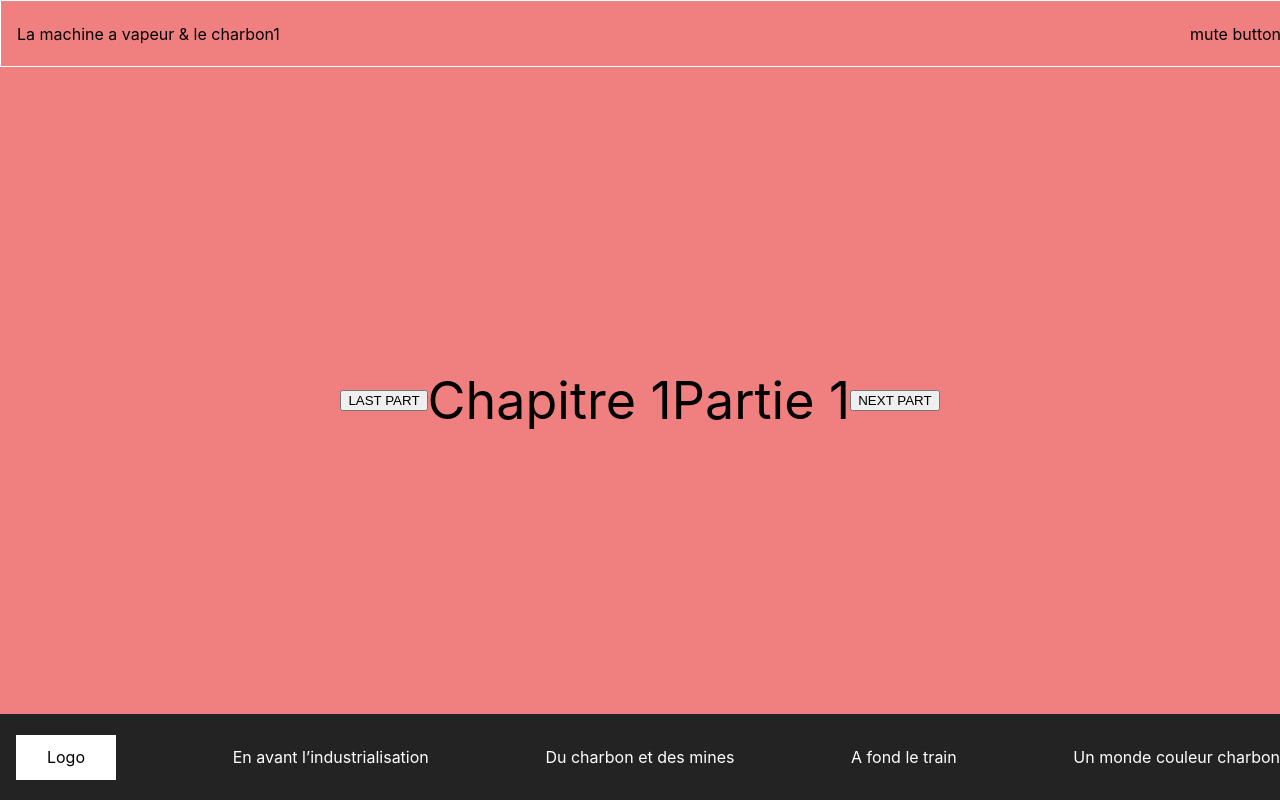
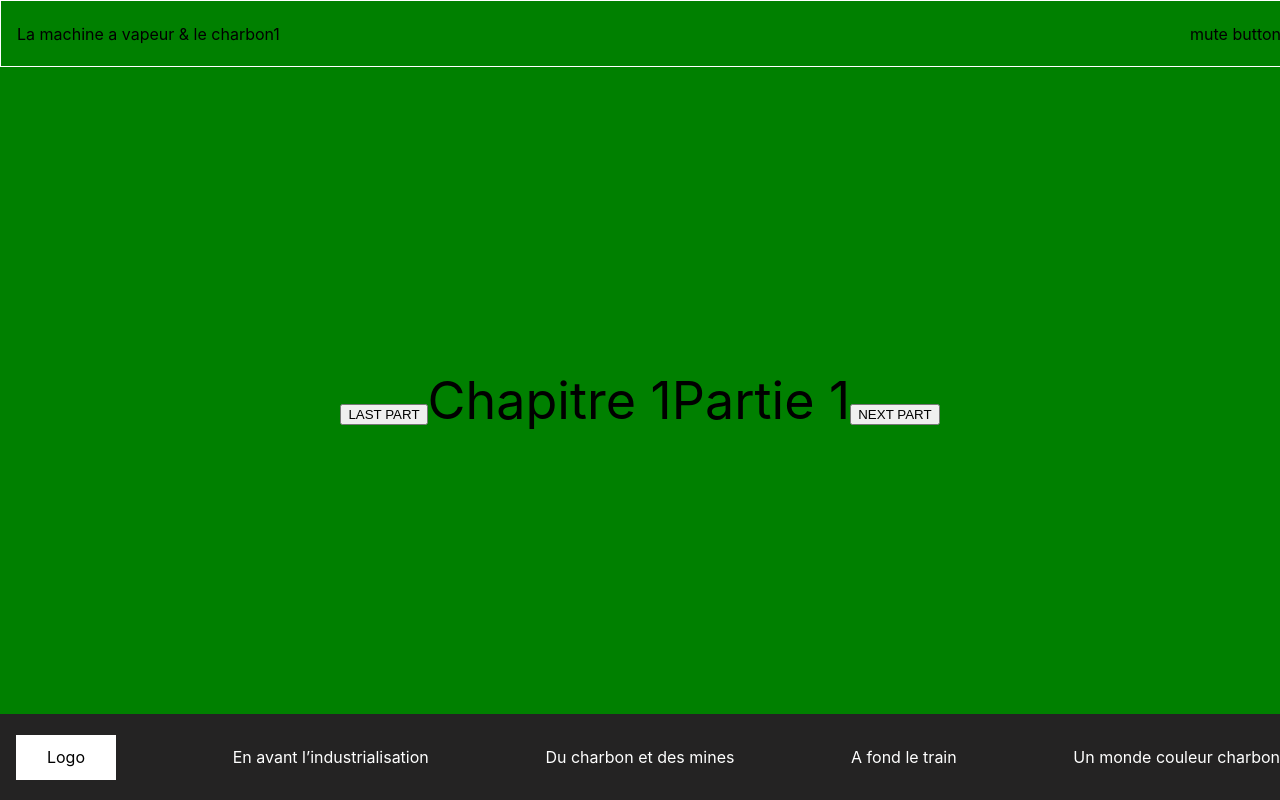
Before and after one commit to shatice/machineavapeur, a React (Create React App) app: page /chapter/1-part1 in a window 1280 px wide. Built offline with nearby package versions, Linux system fonts and the light colour scheme.

Commit message:
[JS] - add url path & refacto header footer nav

```diff
--- a/package.json
+++ b/package.json
@@ -7,6 +7,7 @@
     "@testing-library/react": "^9.5.0",
     "@testing-library/user-event": "^7.2.1",
     "gsap": "^3.3.4",
+    "history": "^5.0.0",
     "node-sass": "^4.14.1",
     "polished": "^3.6.5",
     "prop-types": "^15.7.2",
--- a/src/App.js
+++ b/src/App.js
@@ -1,24 +1,29 @@
 import React, { useState } from "react";
 import { BrowserRouter as Router, Route, Switch } from "react-router-dom";
+import { createBrowserHistory } from "history";
+
 import styled from "styled-components";
 
-/***** COMPONENTS *****/
+/***** VIEWS *****/
 import Home from "./views/Home";
 import Chapter from "./views/Chapter";
 import End from "./views/End";
+import Coal from "./scenes/coal/Coal.jsx";
 
-import Coal from "./scenes/coal/Coal.jsx";
-import Navigation from "./components/navigation";
+import Header from "./components/organisms/Header";
+import Footer from "./components/organisms/Footer";
+export const customHistory = createBrowserHistory(); //This maintains custom history
 
 function App() {
   return (
-    <Router>
+    <Router history={customHistory}>
+      <Header />
       <Switch>
         <Route exact path="/" component={Home} />
         <Route path="/end" component={End} />
         <Route path="/chapter" component={Chapter} />
       </Switch>
-      <Navigation />
+      <Footer />
     </Router>
   );
 }
--- a/src/components/navigation/use-navigation.js
+++ b/src/components/navigation/use-navigation.js
@@ -1,8 +1,9 @@
-import React, { useContext, useState } from "react";
+import React, { useState } from "react";
 import { chaptersList, chaptersData } from "../../constant";
 
 const UseNavigation = () => {
   const [subChapter, setSubChapter] = useState(0);
+  const [path, setPath] = useState("");
   const [chapter, setChapter] = useState(0);
   const [selectedChapter, setSelectedChapter] = useState({
     label: "La machine a vapeur & le charbon1",
@@ -16,13 +17,20 @@ const UseNavigation = () => {
     );
     setSelectedChapter(newChapter[0]);
   };
+  const setUrlPath = (c, sC) => {
+    setPath(`/chapter/?chap${c}part-${sC}`);
+  };
   const setNextPart = (action) => {
     if (action === "increment") {
       if (subChapter >= chaptersData[chapter].data.length - 1) {
         setSelectedChapter(chaptersData[chapter + 1]);
         setChapter(chapter + 1);
         setSubChapter(0);
-      } else setSubChapter(subChapter + 1);
+        setUrlPath(chapter, subChapter);
+      } else {
+        setSubChapter(subChapter + 1);
+        setUrlPath(chapter, subChapter);
+      }
     } else {
       if (subChapter === 0 && chapter !== 0) {
         setSelectedChapter(chaptersData[chapter - 1]);
@@ -39,6 +47,8 @@ const UseNavigation = () => {
     selectedChapter,
     setChapter,
     chapter,
+    setUrlPath,
+    path,
   };
 };
 export default UseNavigation;
--- /dev/null
+++ b/src/components/organisms/Footer.jsx
@@ -0,0 +1,47 @@
+import React from "react";
+import styled from "styled-components";
+import { chaptersList } from "../../constant";
+
+import UseNavigation from "../navigation/use-navigation";
+
+const BottomBar = styled.div`
+  position: absolute;
+  left: 0;
+  bottom: 0;
+  width: 100vw;
+  height: 86px;
+  display: flex;
+  align-items: center;
+  justify-content: space-between;
+  background-color: #242323;
+  z-index: 100;
+`;
+
+const LogoWrapper = styled.div`
+  width: 100px;
+  height: 45px;
+  margin-left: 16px;
+  background-color: white;
+  display: flex;
+  align-items: center;
+  justify-content: center;
+`;
+
+const Footer = () => {
+  const {
+    selectedChapter: { value: chapterValue },
+  } = UseNavigation();
+
+  const { chapters } = chaptersList;
+
+  return (
+    <BottomBar>
+      <LogoWrapper>Logo</LogoWrapper>
+      {chapters[chapterValue].subtitles.map((subtitle) => {
+        return <div style={{ color: "white" }}>{subtitle}</div>;
+      })}
+    </BottomBar>
+  );
+};
+
+export default Footer;
--- /dev/null
+++ b/src/components/organisms/Header.jsx
@@ -0,0 +1,80 @@
+import React, { useState, useEffect } from "react";
+import styled from "styled-components";
+import PropTypes from "prop-types";
+import { chaptersList } from "../../constant";
+
+import UseNavigation from "../navigation/use-navigation";
+
+const TopBar = styled.div`
+  position: absolute;
+  left: 0;
+  top: 0;
+  width: 100%;
+  height: 65px;
+  display: flex;
+  align-items: center;
+  justify-content: space-between;
+  border: 1px solid white;
+  background-color: transparent;
+`;
+
+const ChapterListContainer = styled.div`
+  width: auto;
+  margin-left: 16px;
+  display: flex;
+  flex-direction: column;
+  align-items: center;
+  justify-content: space-between;
+`;
+
+const ChapterElem = styled.div`
+  display: flex;
+  align-items: center;
+  :hover {
+    cursor: pointer;
+    text-decoration: underline;
+    text-decoration-color: red;
+  }
+`;
+
+const Header = () => {
+  const [isList, setIsList] = useState(false);
+
+  const {
+    subChapter,
+    selectChapter,
+    setChapter,
+    selectedChapter: { value: chapterValue, label: chapterLabel },
+  } = UseNavigation();
+
+  const { chapters } = chaptersList;
+
+  const selectChapter2 = (value) => {
+    selectChapter(value);
+    setChapter(value);
+    setIsList(!isList);
+  };
+
+  return (
+    <TopBar>
+      <ChapterListContainer>
+        <ChapterElem onClick={() => setIsList(!isList)}>
+          {chapterLabel}
+        </ChapterElem>
+        {isList &&
+          chapters.map((chapter) => {
+            return (
+              chapter.label !== chapterLabel && (
+                <ChapterElem onClick={() => selectChapter2(chapter.value)}>
+                  {chapter.label}
+                </ChapterElem>
+              )
+            );
+          })}
+      </ChapterListContainer>
+      <div>mute button</div>
+    </TopBar>
+  );
+};
+
+export default Header;
--- a/src/constant.js
+++ b/src/constant.js
@@ -1,6 +1,27 @@
 import React from "react";
 import Coal from "./scenes/coal/Coal.jsx";
+import styled from "styled-components";
 
+const Green = styled.section`
+  width: 100vw;
+  height: 100vh;
+  background-color: green;
+`;
+const Red = styled.section`
+  width: 100vw;
+  height: 100vh;
+  background-color: red;
+`;
+const Blue = styled.section`
+  width: 100vw;
+  height: 100vh;
+  background-color: blue;
+`;
+const Orange = styled.section`
+  width: 100vw;
+  height: 100vh;
+  background-color: orange;
+`;
 export const chaptersList = {
   chapters: [
     {
@@ -40,17 +61,29 @@ export const chaptersList = {
 export const chaptersData = [
   {
     title: "Chapitre 1",
-    data: ["Partie 1", "Partie 2", "Partie 3", "Partie 4"],
-    elem: <Coal />,
+    data: [
+      { title: "Partie 1", path: "chapter/1-part1", elem: <Green /> },
+      { title: "Partie 2", path: "chapter/1-part2", elem: <Red /> },
+      { title: "Partie 3", path: "chapter/1-part3", elem: <Blue /> },
+      { title: "Partie 4", path: "chapter/1-part4", elem: <Orange /> },
+    ],
   },
   {
     title: "Chapitre 2",
-    data: ["Partie 1", "Partie 2", "Partie 3", "Partie 4"],
-    elem: <Coal />,
+    data: [
+      { title: "Partie 1", path: "chapter/2-part1", elem: <Green /> },
+      { title: "Partie 2", path: "chapter/2-part2", elem: <Red /> },
+      { title: "Partie 3", path: "chapter/2-part3", elem: <Blue /> },
+      { title: "Partie 4", path: "chapter/2-part4", elem: <Orange /> },
+    ],
   },
   {
     title: "Chapitre 3",
-    data: ["Partie 1", "Partie 2", "Partie 3", "Partie 4"],
-    elem: <Coal />,
+    data: [
+      { title: "Partie 1", path: "chapter/3-part1", elem: <Green /> },
+      { title: "Partie 2", path: "chapter/3-part2", elem: <Red /> },
+      { title: "Partie 3", path: "chapter/3-part3", elem: <Blue /> },
+      { title: "Partie 4", path: "chapter/3-part4", elem: <Orange /> },
+    ],
   },
 ];
--- a/src/views/Chapter.jsx
+++ b/src/views/Chapter.jsx
@@ -1,4 +1,4 @@
-import React from "react";
+import React, { useEffect } from "react";
 import styled from "styled-components";
 import { chaptersData } from "../constant";
 import UseNavigation from "../components/navigation/use-navigation";
@@ -18,19 +18,35 @@ const Layout = styled.section`
   z-index: -1;
 `;
 
-const Chapter = () => {
-  const { setNextPart, subChapter, chapter } = UseNavigation();
+const Chapter = ({ history }) => {
+  const { setNextPart, subChapter, chapter, path } = UseNavigation();
 
   const chapterDatas = chaptersData[chapter].data;
   const title = chaptersData[chapter].title;
 
+  useEffect(() => {
+    history.replace("/chapter", "");
+    history.push(chapterDatas[subChapter].path);
+  }, []);
+
+  const setPart = (action) => {
+    setNextPart(action);
+    history.replace("/chapter", "");
+    history.push(chapterDatas[subChapter].path);
+  };
   return (
     <Layout>
-      <button onClick={() => setNextPart("decrement")}>LAST PART</button>
-      {title}
-      {chapterDatas[subChapter]}
-      {/* {React.cloneElement(chaptersData[chapter].elem)} */}
-      <button onClick={() => setNextPart("increment")}>NEXT PART</button>
+      <div style={{ position: "absolute" }}>
+        <button style={{ zIndex: 1000 }} onClick={() => setPart("decrement")}>
+          LAST PART
+        </button>
+        {title}
+        {chapterDatas[subChapter].title}
+        <button style={{ zIndex: 1000 }} onClick={() => setPart("increment")}>
+          NEXT PART
+        </button>
+      </div>
+      {React.cloneElement(chapterDatas[subChapter].elem)}
     </Layout>
   );
 };
```
